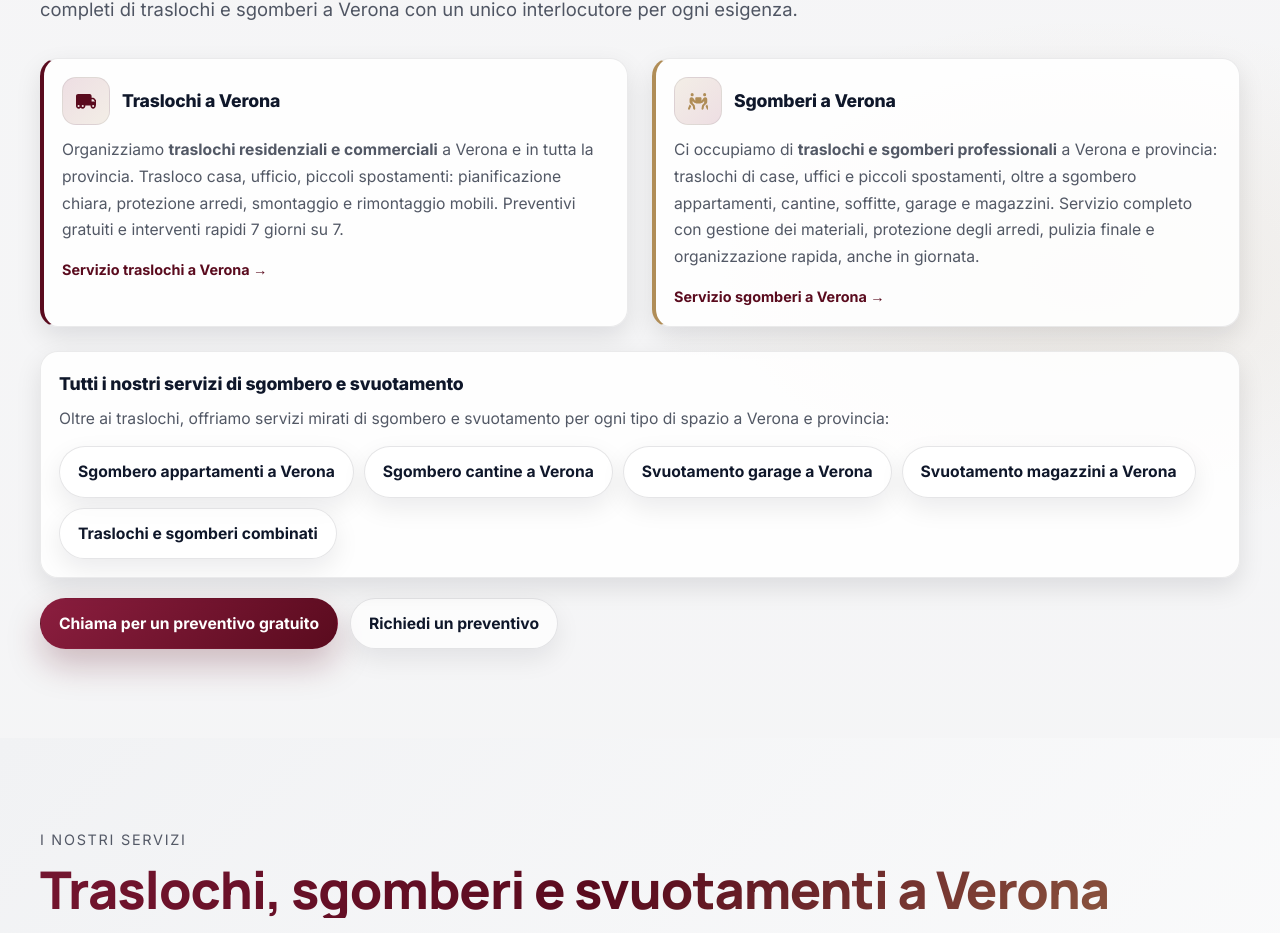
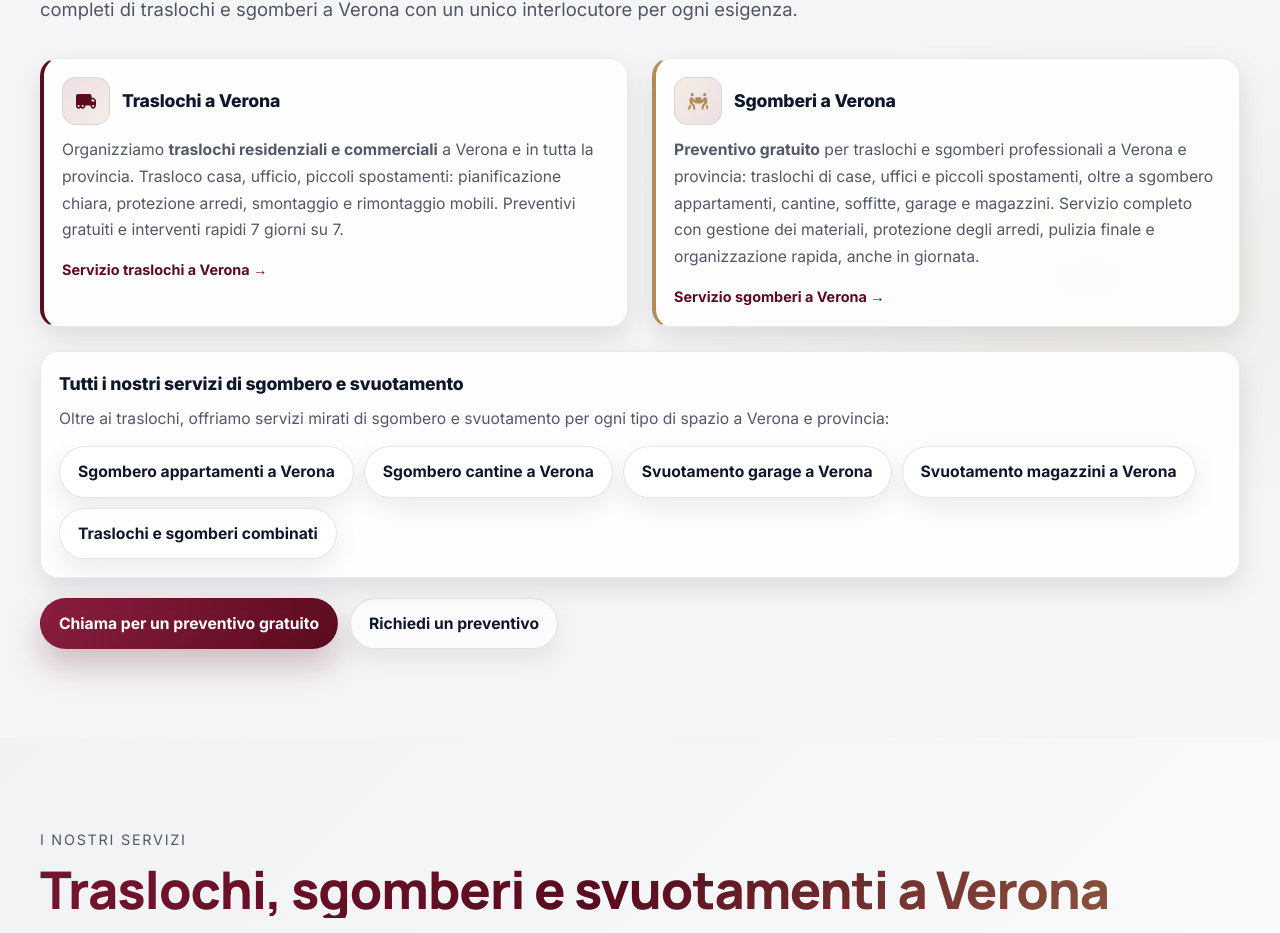
Before and after one commit to odiseanik03/TraslochiServizi, a Next.js app: page / in a window 1280 px wide. Shown: the part 1590-2523 px from the top of the page. Built offline with nearby package versions, Linux system fonts and the light colour scheme; no server answers.

Commit message:
Improve snippet messaging for free quotes

```diff
--- a/app/layout.js
+++ b/app/layout.js
@@ -11,7 +11,7 @@ export const metadata = {
     template: "%s | Traslochi Servizi Verona",
   },
   description:
-    "Traslochi Servizi Verona offre traslochi, sgomberi e svuotamenti professionali a Verona e provincia. Traslochi casa e ufficio, sgombero appartamenti, cantine, garage e magazzini. Preventivi gratuiti, interventi rapidi 7 giorni su 7.",
+    "Preventivo gratuito per traslochi, sgomberi e svuotamenti professionali a Verona e provincia. Traslochi Servizi Verona offre traslochi casa e ufficio, sgombero appartamenti, cantine, garage e magazzini con interventi rapidi 7 giorni su 7.",
   keywords: [
     "traslochi servizi verona",
     "traslochi sgomberi servizi verona",
@@ -49,7 +49,7 @@ export const metadata = {
     siteName: "Traslochi Servizi",
     title: "Traslochi Servizi Verona | Traslochi, Sgomberi e Svuotamenti a Verona",
     description:
-      "Traslochi Servizi Verona: traslochi, sgomberi e svuotamenti professionali a Verona e comuni limitrofi. Traslochi per case e uffici, sgomberi di appartamenti, cantine, garage e magazzini.",
+      "Preventivo gratuito per traslochi, sgomberi e svuotamenti a Verona e comuni limitrofi. Traslochi Servizi Verona offre servizi per case, uffici, appartamenti, cantine, garage e magazzini.",
     url: SITE_URL,
     images: [
       {
@@ -64,7 +64,7 @@ export const metadata = {
     card: "summary_large_image",
     title: "Traslochi Servizi Verona | Traslochi e Sgomberi a Verona",
     description:
-      "Traslochi Servizi Verona: traslochi, sgomberi e svuotamenti professionali a Verona e provincia. Servizi per case, uffici, cantine, garage e magazzini.",
+      "Preventivo gratuito per traslochi e sgomberi a Verona e provincia. Servizi per case, uffici, cantine, garage e magazzini.",
     images: ["/images/hero-image.jpeg"],
   },
   icons: {
--- a/app/page.js
+++ b/app/page.js
@@ -3,7 +3,7 @@ const SITE_URL = process.env.NEXT_PUBLIC_SITE_URL ?? "https://www.traslochiservi
 export const metadata = {
   title: "Traslochi Servizi Verona | Traslochi, Sgomberi e Svuotamenti a Verona",
   description:
-    "Traslochi Servizi Verona offre servizi di traslochi, sgomberi e svuotamenti a Verona e provincia. Traslochi casa e ufficio, sgombero appartamenti, cantine, garage e magazzini. Preventivi gratuiti e interventi rapidi 7 giorni su 7.",
+    "Preventivo gratuito per traslochi, sgomberi e svuotamenti a Verona e provincia. Traslochi Servizi Verona offre traslochi casa e ufficio, sgombero appartamenti, cantine, garage e magazzini con interventi rapidi 7 giorni su 7.",
   keywords: [
     "traslochi servizi verona",
     "traslochi sgomberi servizi verona",
@@ -23,14 +23,14 @@ export const metadata = {
   openGraph: {
     title: "Traslochi Servizi Verona | Traslochi, Sgomberi e Svuotamenti a Verona",
     description:
-      "Traslochi Servizi Verona: traslochi, sgomberi e svuotamenti professionali a Verona e provincia. Servizi per case, uffici, appartamenti, cantine, garage e magazzini.",
+      "Preventivo gratuito per traslochi, sgomberi e svuotamenti a Verona e provincia. Servizi per case, uffici, appartamenti, cantine, garage e magazzini.",
     url: SITE_URL,
   },
   twitter: {
     card: "summary_large_image",
     title: "Traslochi Servizi Verona | Traslochi, Sgomberi e Svuotamenti a Verona",
     description:
-      "Traslochi Servizi Verona: traslochi, sgomberi e svuotamenti a Verona e provincia con preventivi gratuiti e interventi rapidi.",
+      "Preventivo gratuito per traslochi, sgomberi e svuotamenti a Verona e provincia con interventi rapidi.",
   },
 };
 
--- a/components/DualServiceSection.js
+++ b/components/DualServiceSection.js
@@ -108,8 +108,8 @@ const DualServiceSection = () => {
               <h3 className="cardTitle" style={{ margin: 0 }}>Sgomberi a Verona</h3>
             </div>
             <p className="cardText" style={{ lineHeight: 1.7 }}>
-              Ci occupiamo di <strong>traslochi e sgomberi professionali</strong> a Verona e
-              provincia: traslochi di case, uffici e piccoli spostamenti, oltre a sgombero
+              <strong>Preventivo gratuito</strong> per traslochi e sgomberi professionali a Verona
+              e provincia: traslochi di case, uffici e piccoli spostamenti, oltre a sgombero
               appartamenti, cantine, soffitte, garage e magazzini. Servizio completo con gestione
               dei materiali, protezione degli arredi, pulizia finale e organizzazione rapida,
               anche in giornata.
```
